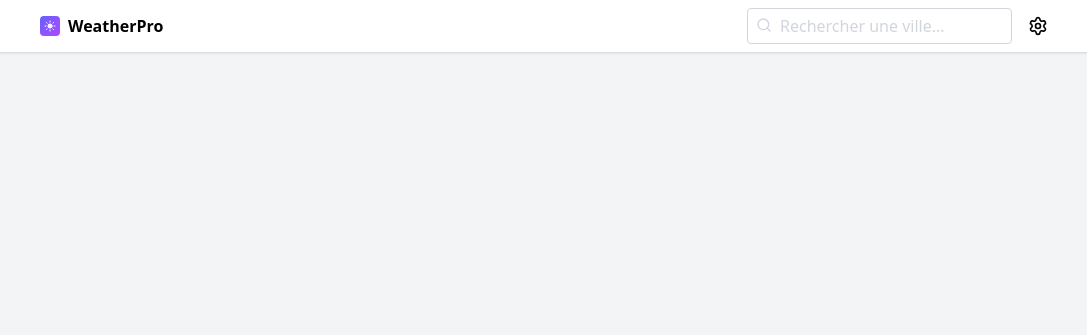
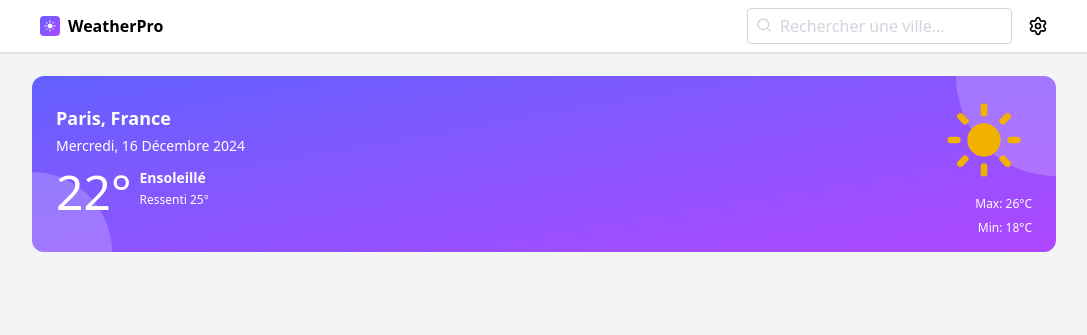
Before and after one commit to Sioood/esgi-tailwind, a plain HTML site: page index.html in a window 1280 px wide. Shown: the whole page, without its empty margins (96-1183 px from the left). Drawn offline with nearby package versions, Linux system fonts and the light colour scheme.

Commit message:
feat: :sparkles: add gradient card

```diff
--- a/index.html
+++ b/index.html
@@ -7,16 +7,27 @@
     <script src="https://cdn.jsdelivr.net/npm/@tailwindcss/browser@4"></script>
   </head>
   <body class="bg-gray-100 flex flex-col items-center">
-    <nav class="w-full flex items-center justify-center shadow bg-white p-2">
+    <nav
+      class="w-full flex items-center justify-center shadow bg-white p-2 mb-6"
+    >
       <div class="w-5xl flex gap-4 items-center justify-between">
         <div class="inline-flex items-center">
-          <i class="m-2 size-5 fill-white stroke-white bg-gradient-to-br from-indigo-500 to-purple-500 p-1 rounded" data-lucide="sun"></i>
+          <i
+            class="m-2 size-5 fill-white stroke-white bg-gradient-to-br from-indigo-500 to-purple-500 p-1 rounded"
+            data-lucide="sun"
+          ></i>
           <span class="font-black">WeatherPro</span>
         </div>
         <div class="inline-flex gap-2">
           <label for="search" class="border border-gray-300 rounded flex">
             <i class="m-2 size-4 stroke-gray-300" data-lucide="search"></i>
-            <input type="search" name="search" id="search" placeholder="Rechercher une ville..." class="placeholder-gray-300">
+            <input
+              type="search"
+              name="search"
+              id="search"
+              placeholder="Rechercher une ville..."
+              class="placeholder-gray-300"
+            />
           </label>
 
           <button class="hover:bg-gray-200 rounded cursor-pointer">
@@ -27,9 +38,34 @@
     </nav>
 
     <main class="w-5xl flex flex-col gap-4">
-      <section>
-        <!-- Gradient card -->
+
+      <section
+        class="relative py-4 px-6 flex items-center text-white justify-between bg-gradient-to-br from-indigo-500 to-purple-500 p-1 rounded-xl overflow-hidden"
+      >
+      <span class="absolute bottom-0 left-0 size-40 bg-white/20 rounded-full -translate-x-1/2 translate-y-1/2"></span>
+      <span class="absolute top-0 right-0 size-50 bg-white/20 rounded-full translate-x-1/2 -translate-y-1/2"></span>
+
+        <div class="z-10 flex flex-col gap-1">
+          <h2 class="text-lg font-semibold">Paris, France</h2>
+          <h3 class="text-sm font-thin">Mercredi, 16 Décembre 2024</h3>
+          <div class="my-2 flex gap-2">
+            <span class="text-5xl font-thin">22°</span>
+            <div class="flex flex-col gap-1">
+              <span class="text-sm font-semibold">Ensoleillé</span>
+              <span class="text-xs font-thin">Ressenti 25°</span>
+            </div>
+          </div>
+        </div>
+        <div class="z-10 flex flex-col items-end justify-center gap-2">
+          <i
+            class="m-2 size-20 fill-yellow-500 stroke-yellow-500"
+            data-lucide="sun"
+          ></i>
+          <span class="text-xs">Max: 26°C</span>
+          <span class="text-xs">Min: 18°C</span>
+        </div>
       </section>
+
       <section class="flex gap-4">
         <!-- 4 cards stats -->
       </section>
```
